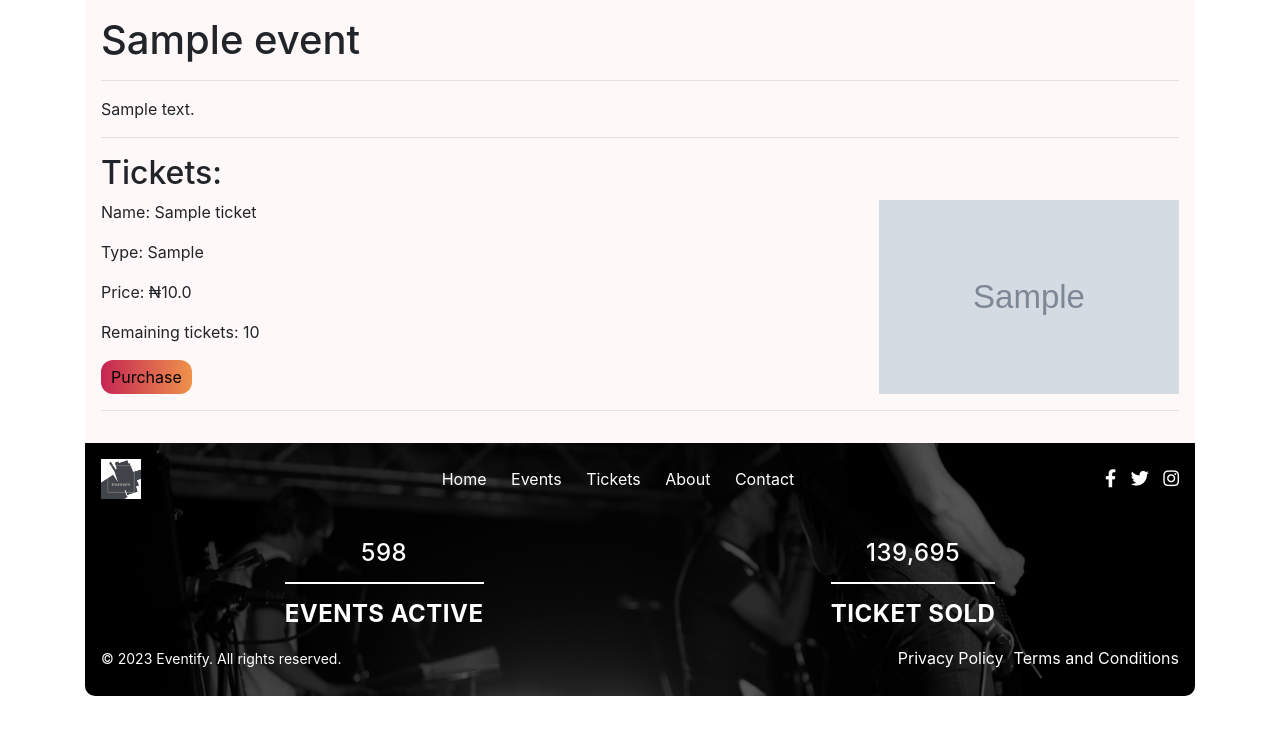
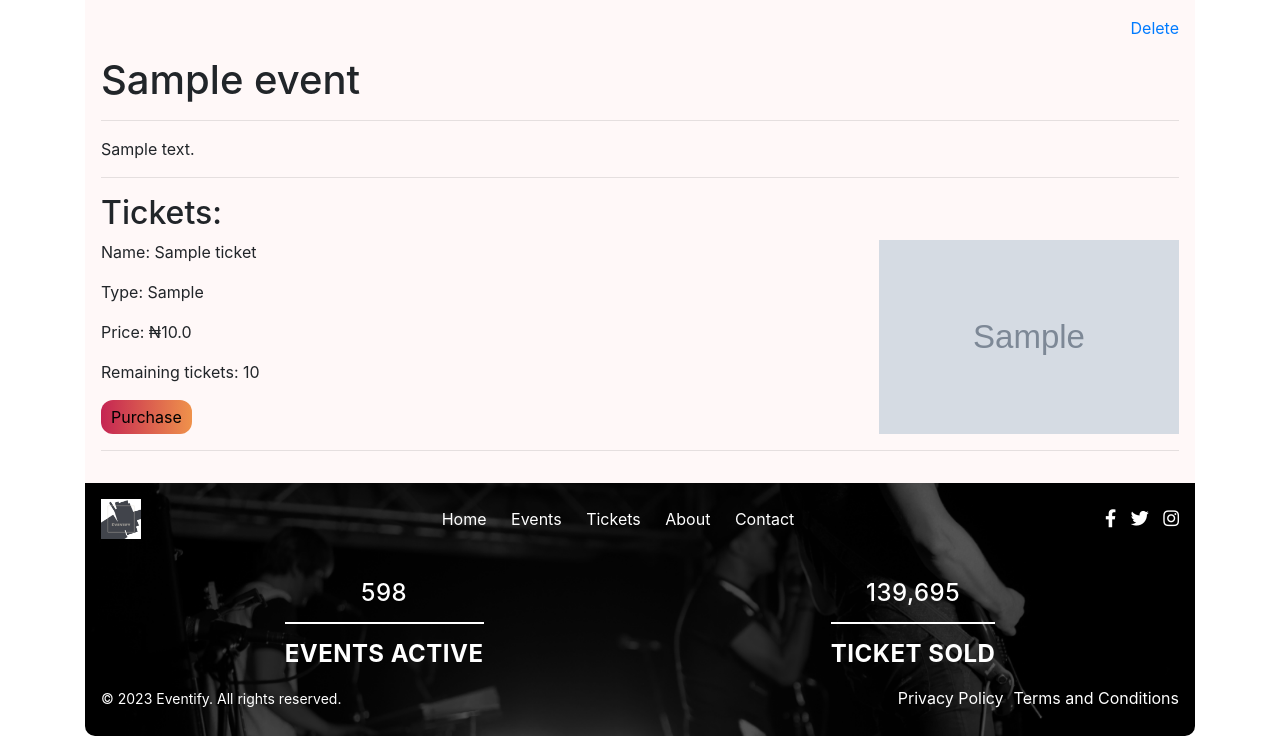
Before and after one commit to CrimsonKarma44/Eventify, a Django app: page /get_event/1/ in a window 1280 px wide. Shown: the part 58-800 px from the top of the page. Run offline with Django 4.2, Linux system fonts and the light colour scheme; tables that the repository leaves empty hold one stand-in row (values such as "Sample post"); grey boxes marked "Sample" are stand-in pictures.

Commit message:
update-22

```diff
--- a/Porfolio/Eventify/urls.py
+++ b/Porfolio/Eventify/urls.py
@@ -6,6 +6,7 @@ from django.conf.urls.static import static
 urlpatterns = [
     path('', views.home, name="home"),
     path('get_event/<int:id>/', views.eventPage, name="getEvent"),
+    path('get_event/<int:id>/delete/', views.delete_event, name='delete-event'),
     path('events/category/<str:type>/', views.eventCategory, name="categoryEvents"),
     path('get_myEvents/', views.myEvents, name="myEvents"),
     path('Events/getall', views.allEvents, name="allEvents"),
--- a/Porfolio/Eventify/views.py
+++ b/Porfolio/Eventify/views.py
@@ -30,7 +30,7 @@ def eventPage(request, id):
     title = 'Event page'
     data = Event.objects.get(id=id)
     tickets = Ticket.objects.filter(event_id=data.id)
-    context = {'event': data, 'tickets': tickets, 'title': title}
+    context = {'event': data, 'tickets': tickets, 'title': title, 'id': id}
     return render(request, 'eventpage.html', context)
 
 
@@ -89,7 +89,8 @@ def login_view(request):
                 login(request, user)
                 return redirect('myEvents')
             if user is None:
-                messages.add_message(request, messages.ERROR, "invalid credentials")
+                messages.add_message(
+                    request, messages.ERROR, "invalid credentials")
                 return redirect('login')
 
     else:
@@ -103,11 +104,11 @@ def create_event(request):
     if request.method == 'POST':
         form = EventForm(request.POST, request.FILES)
         if form.is_valid():
-            #print(request.user, type(request.user))
+            # print(request.user, type(request.user))
             event = form.save(commit=False)
             event.user = request.user
             event.save()
-            #form.save()
+            # form.save()
             return redirect('home')
         else:
             print(form.errors)
@@ -116,6 +117,16 @@ def create_event(request):
         form = EventForm()
     context = {'form': form}
     return render(request, 'event-create.html', context)
+
+
+@login_required(login_url='/login')
+def delete_event(request, id):
+    events = Event.objects.get(id=id)
+    if request.method == 'POST':
+        events.delete()
+        return redirect('myEvents')
+    context = {}
+    return render(request, 'event-delete.html', context)
 
 
 @login_required
@@ -137,6 +148,7 @@ def logout_view(request):
     logout(request)
     return redirect('/')
 
+
 @login_required(login_url='/login')
 def myEvents(request):
     title = 'My Events'
@@ -144,11 +156,13 @@ def myEvents(request):
     context = {'events': events, 'title': title}
     return render(request, 'myEvents.html', context)
 
+
 def allEvents(request):
     title = 'All Events'
     events = Event.objects.all()
     context = {'events': events, 'title': title}
     return render(request, 'events.html', context)
+
 
 @login_required(login_url='/login')
 def updateEvent(request, id):
@@ -171,9 +185,10 @@ def updateEvent(request, id):
 
     return render(request, 'update_event.html', {'form': form, 'event': event, 'title': title})
 
+
 def eventTickets(request, id):
     title = 'Tickets'
     tickets = Ticket.objects.filter(event_id=id)
     event = Event.objects.get(id=id)
-    context = {'tickets': tickets, 'title': title, 'event':event}
+    context = {'tickets': tickets, 'title': title, 'event': event}
     return render(request, 'eventTickets.html', context)
--- a/Porfolio/templates/eventpage.html
+++ b/Porfolio/templates/eventpage.html
@@ -1,5 +1,6 @@
 {% extends 'main.html' %} {% block content %}
 <div>
+   <p style="text-align: right;"><a href="{% url 'delete-event' id=id %}">Delete</a></p>
    <h1>{{event.name}}</h1>
    <hr />
    <p>{{event.description}}</p>
```
